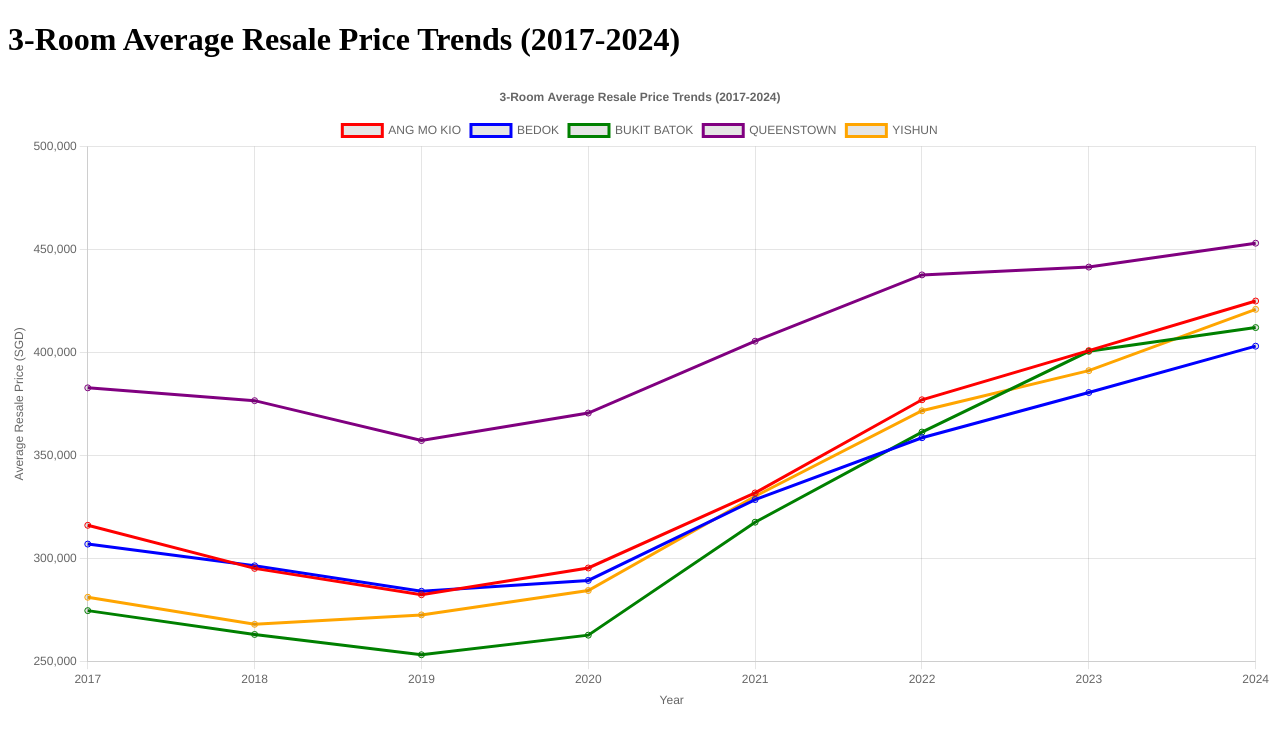
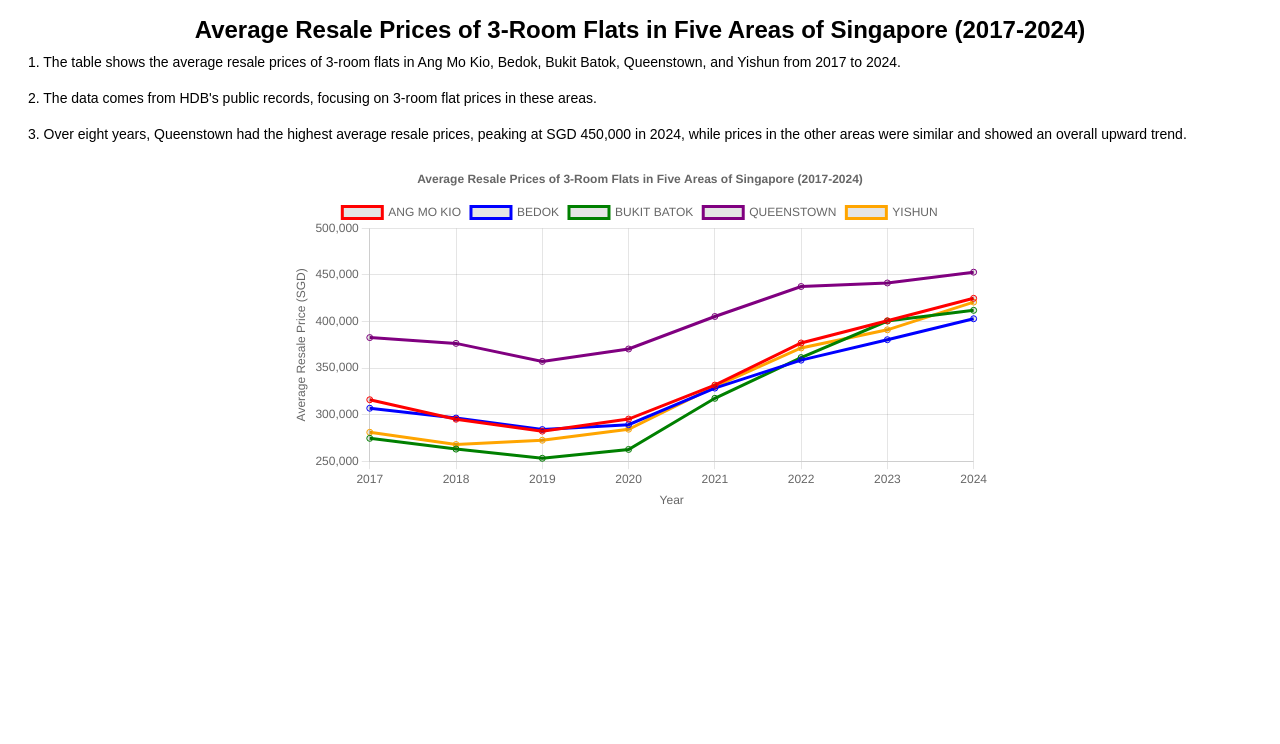
Before and after one commit to PeaceWang110/HCDIV-3, a plain HTML site: page index.html in a window 1280 px wide. Drawn offline with nearby package versions, Linux system fonts and the light colour scheme.

Commit message:
Update index.html

```diff
--- a/index.html
+++ b/index.html
@@ -3,12 +3,34 @@
 <head>
     <meta charset="UTF-8">
     <meta name="viewport" content="width=device-width, initial-scale=1.0">
-    <title>3-Room Resale Price Trends (2017-2024)</title>
+    <title>Average Resale Prices of 3-Room Flats in Five Areas of Singapore (2017-2024)</title>
     <script src="https://cdn.jsdelivr.net/npm/chart.js"></script>
+    <style>
+        body {
+            font-family: Arial, sans-serif;
+        }
+        h1 {
+            font-size: 24px;
+            text-align: center;
+            margin-bottom: 10px;
+        }
+        p {
+            font-size: 14px;
+            text-align: justify;
+            margin: 0 20px 20px 20px;
+        }
+        canvas {
+            display: block;
+            margin: 0 auto;
+        }
+    </style>
 </head>
 <body>
-    <h1>3-Room Average Resale Price Trends (2017-2024)</h1>
-    <canvas id="priceTrendChart" width="800" height="400"></canvas>
+    <h1>Average Resale Prices of 3-Room Flats in Five Areas of Singapore (2017-2024)</h1>
+    <p>1. The table shows the average resale prices of 3-room flats in Ang Mo Kio, Bedok, Bukit Batok, Queenstown, and Yishun from 2017 to 2024.</p>
+    <p>2. The data comes from HDB's public records, focusing on 3-room flat prices in these areas.</p>
+    <p>3. Over eight years, Queenstown had the highest average resale prices, peaking at SGD 450,000 in 2024, while prices in the other areas were similar and showed an overall upward trend.</p>
+    <canvas id="priceTrendChart" width="700" height="350"></canvas>
     <script>
         const ctx = document.getElementById('priceTrendChart').getContext('2d');
         const data = {
@@ -57,7 +79,7 @@
                     },
                     title: {
                         display: true,
-                        text: '3-Room Average Resale Price Trends (2017-2024)'
+                        text: 'Average Resale Prices of 3-Room Flats in Five Areas of Singapore (2017-2024)'
                     }
                 },
                 scales: {
```
